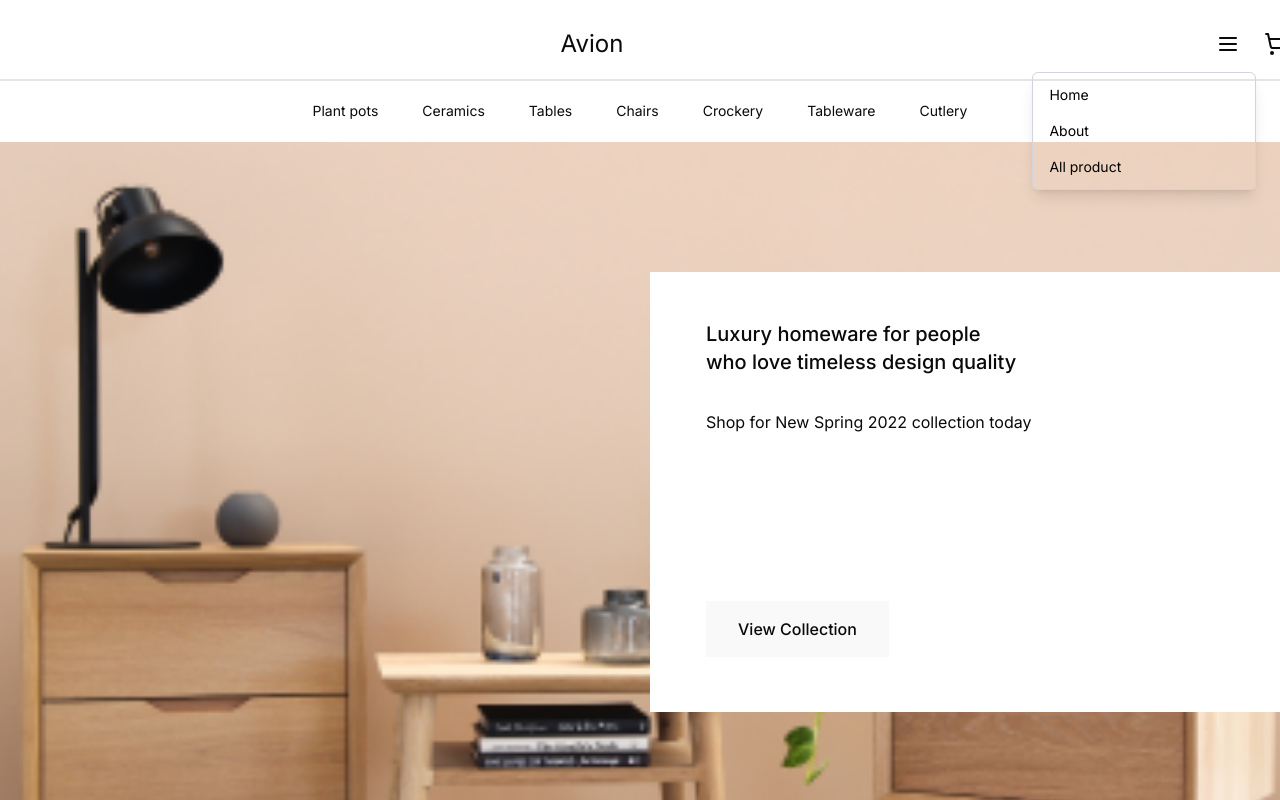
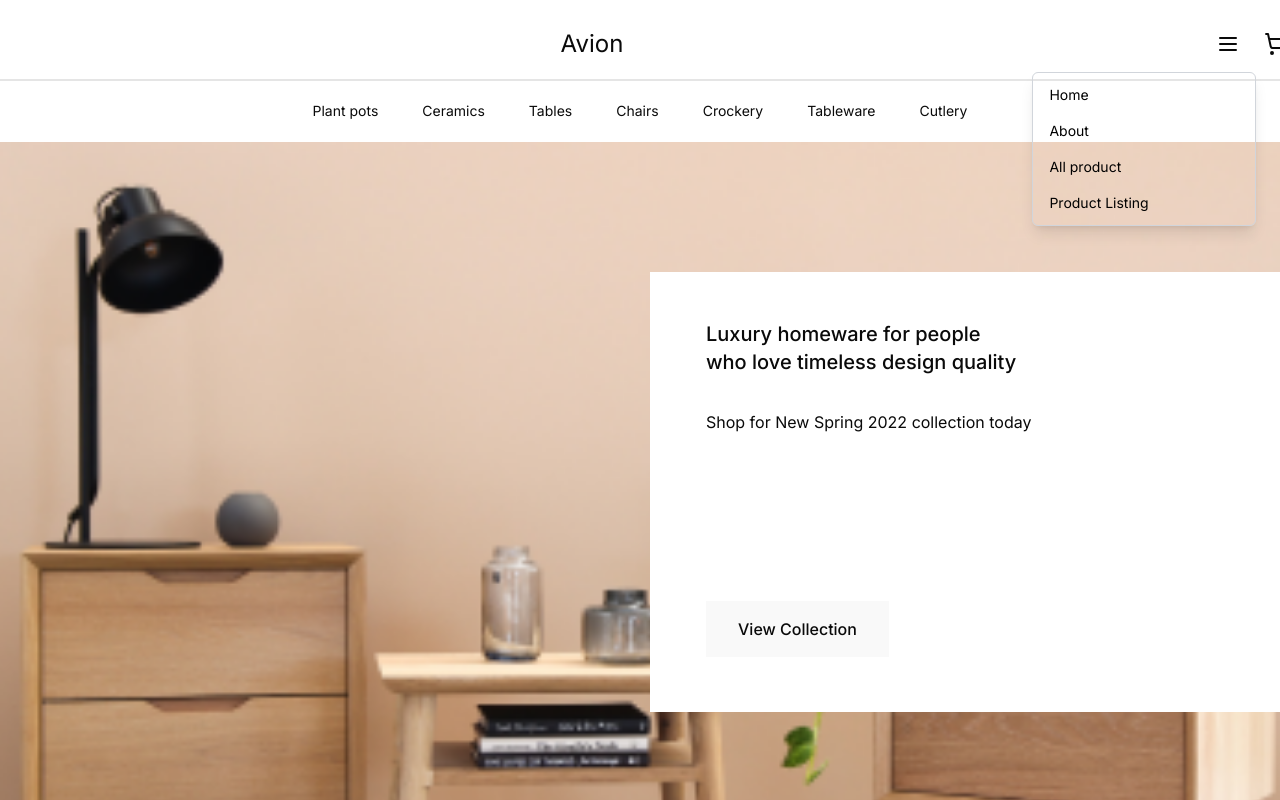
Before and after one commit to MaryamAnsari123/m4m-ecommerce-ui-ux-Hackathon, a Next.js app: page / in a window 1280 px wide. Both pictures are taken after a click on the button 1228 px from the left and 44 px from the top of the page. Shown: the top 800 px of the page. Built offline with nearby package versions, Linux system fonts and the light colour scheme.

Commit message:
Update DropDown.tsx

```diff
--- a/app/Components/DropDown.tsx
+++ b/app/Components/DropDown.tsx
@@ -42,6 +42,14 @@ const Dropdown = () => {
             >
               All product
             </Link>
+
+            <Link
+              href="/ProductListing"
+              className="block px-4 py-2 text-sm text-black hover:bg-blue-100"
+            >
+            Product Listing
+            </Link>
+
           </div>
         </div>
       )}
```
